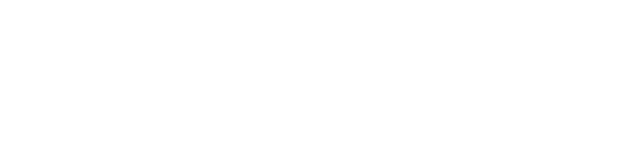
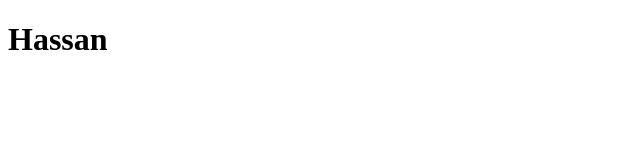
Before and after one commit to MalikHassan49/DemoRepository, a plain HTML site: page index.html in a window 1280 px wide. Shown: the whole page, without its empty margins (0-640 px from the left). Drawn offline with Linux system fonts and the light colour scheme.

Commit message:
Added C1 in issue1

```diff
--- a/index.html
+++ b/index.html
@@ -6,6 +6,6 @@
     <title>This is my issue1 title 4 - C7</title>
 </head>
 <body>
-
+    <h1>Hassan</h1>
 </body>
 </html>
```
